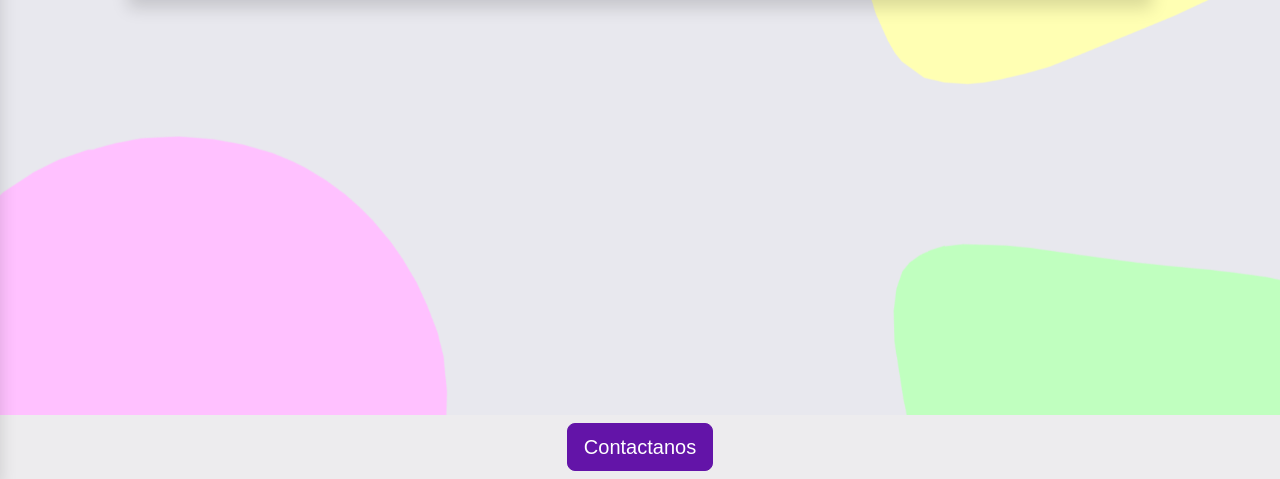
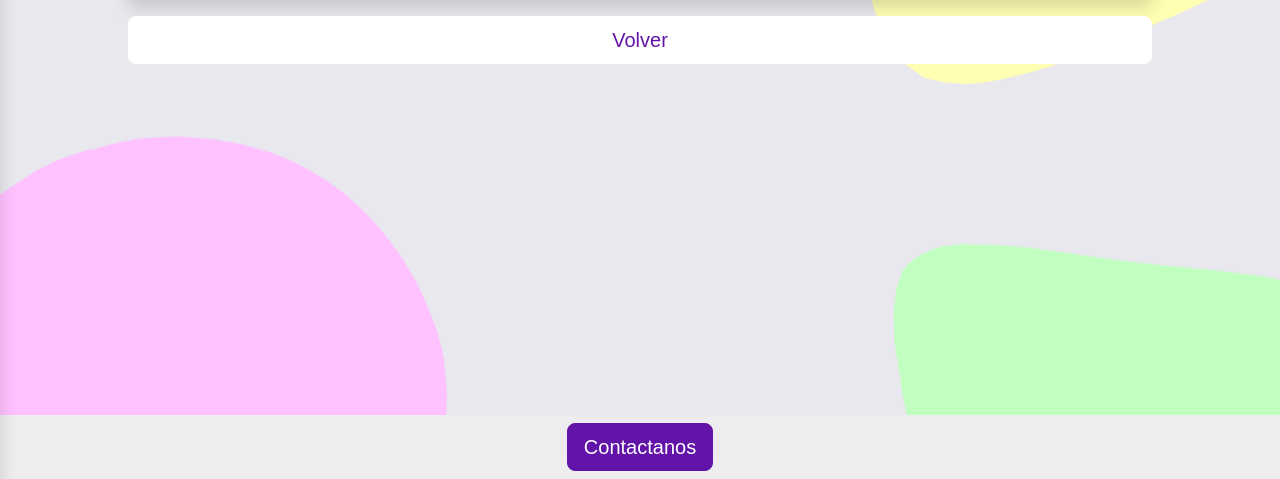
Before and after one commit to danielrojasrabael/Portafolio-Informatica-003D, a Django app: template SSAP_Web/SSAP/templates/SSAP/crearchecklist.html in a window 1280 px wide. Shown: the part 321-800 px from the top of the page. Run offline with Django 4.2, Linux system fonts and the light colour scheme; the template is opened without the code that fills it, so the values that code supplies are empty; some web fonts are replaced.

Commit message:
Btn Volver
Se añadió el botón de volver a crearchecklist

```diff
--- a/SSAP_Web/SSAP/templates/SSAP/crearchecklist.html
+++ b/SSAP_Web/SSAP/templates/SSAP/crearchecklist.html
@@ -59,6 +59,9 @@
                         </th>
                     </tr>
                 </table>
+                <div class="row esp-input col-sm-12">
+                    <a class="btn btn-back btn-lg col-sm-12" href="{% url 'checklists' %}" >Volver</a>
+                </div>
             </div>
         </div>
     </div>
```
